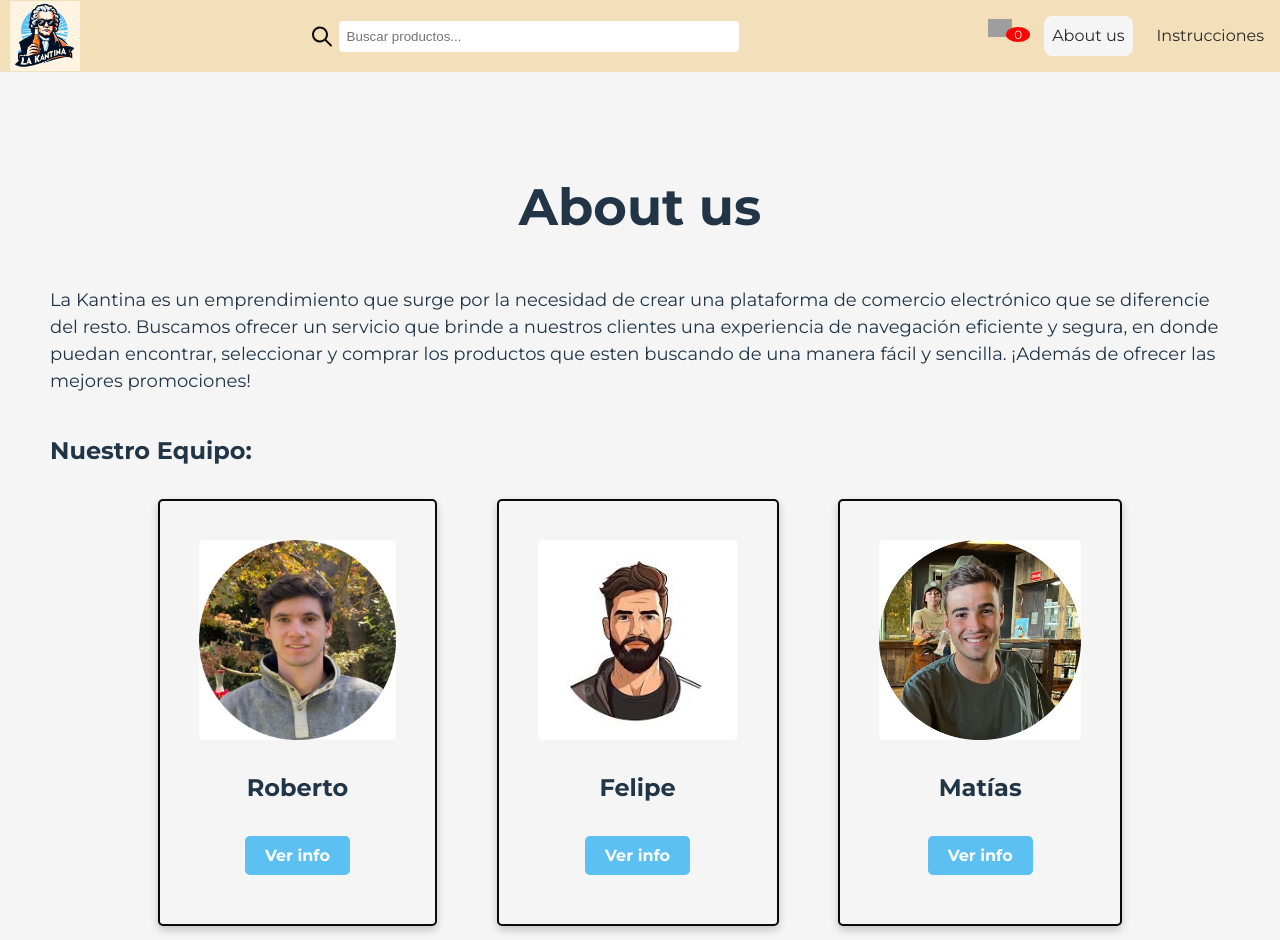
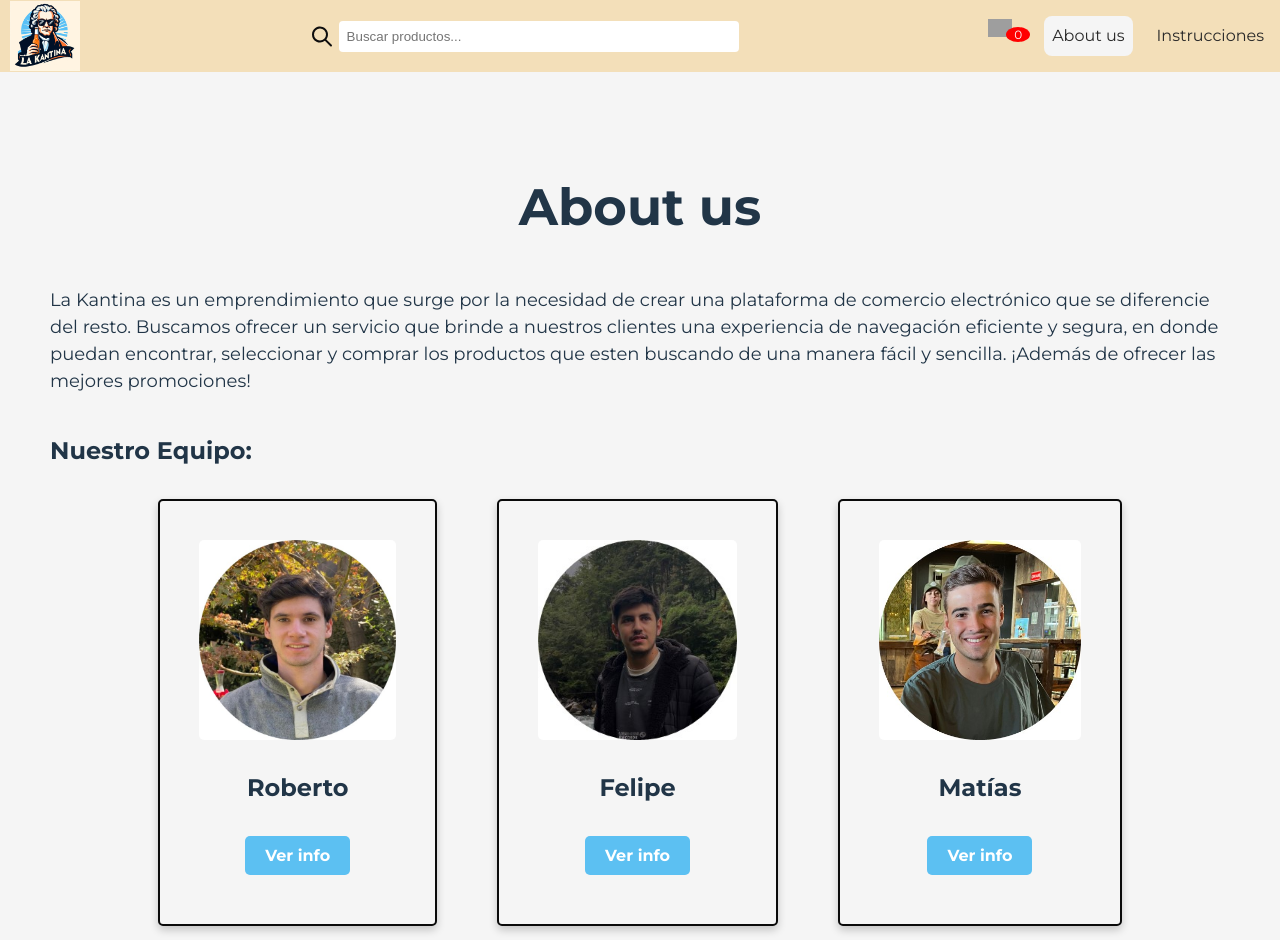
Before and after one commit to IIC2513/Goodteam_frontend, a React (Vite) app: page /about_us in a window 1280 px wide. Built offline with nearby package versions, Linux system fonts and the light colour scheme; grey boxes are pictures that could not be loaded.

Commit message:
Foto felipe agregada

```diff
--- a/src/componentes/tableros/Board.jsx
+++ b/src/componentes/tableros/Board.jsx
@@ -1,15 +1,15 @@
 import './Board.css'
 import Card from './Card_perfil'
-import Avatar from '../../assets/images/Avatar.jpg'
 import Roberto from '../../assets/images/Roberto.jpg'
 import Lecaros from '../../assets/images/Lecaros.jpg'
+import Felipe from '../../assets/images/Felipe.jpg'
 
 export default function Board(){
     return(
         <div className="board">
             <div className="board-row">
                 <Card imageUrl={Roberto} altText={"Roberto"} description={"¡Hola! Mi nombre es Roberto Cumsille, un entusiasta del conocimiento y amante del deporte, y como no, de una buena cerveza. Ingeniero civil industrial con especialidad en TI, actualmente estudiando en la Universidad Católica."}/>
-                <Card imageUrl={Avatar} altText={"Felipe"} description={"Hola soy Felipe, Ingeniero en computación"}/>
+                <Card imageUrl={Felipe} altText={"Felipe"} description={"Hola soy Felipe, Ingeniero en computación"}/>
                 <Card imageUrl={Lecaros} altText={"Matías"} description={"¡Hola! Soy Matías, un entusiasta del conocimiento y amante del deporte. Con una pasión por aprender y crecer constantemente, me esfuerzo por enfrentar nuevos desafíos y superar mis límites. Fuera de mi trabajo, me encanta mantenerme activo, ya sea jugando fútbol o explorando nuevas rutas de senderismo. Estoy emocionado de poder compartir mis habilidades y contribuir al equipo de manera significativa."}/>
             </div>
         </div>
```
Also changed, not shown: src/assets/images/Felipe.jpg (added).
